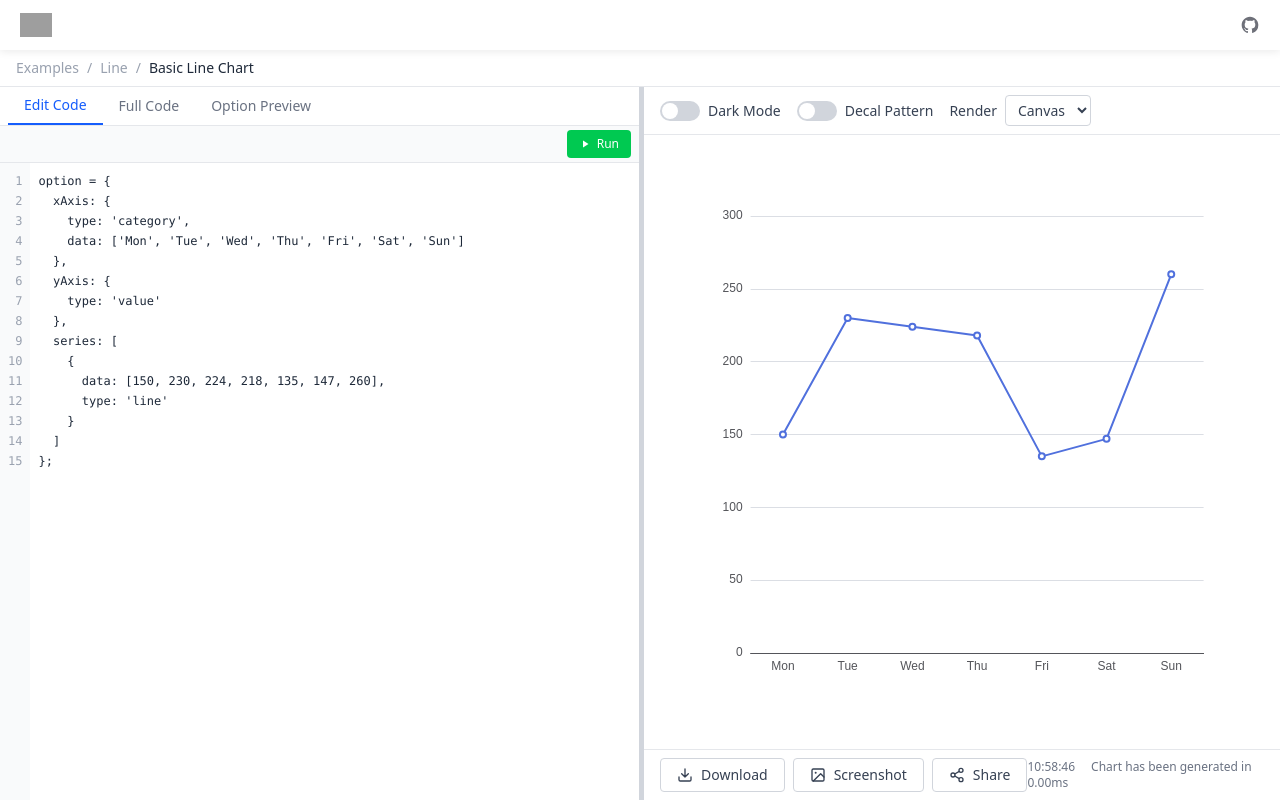
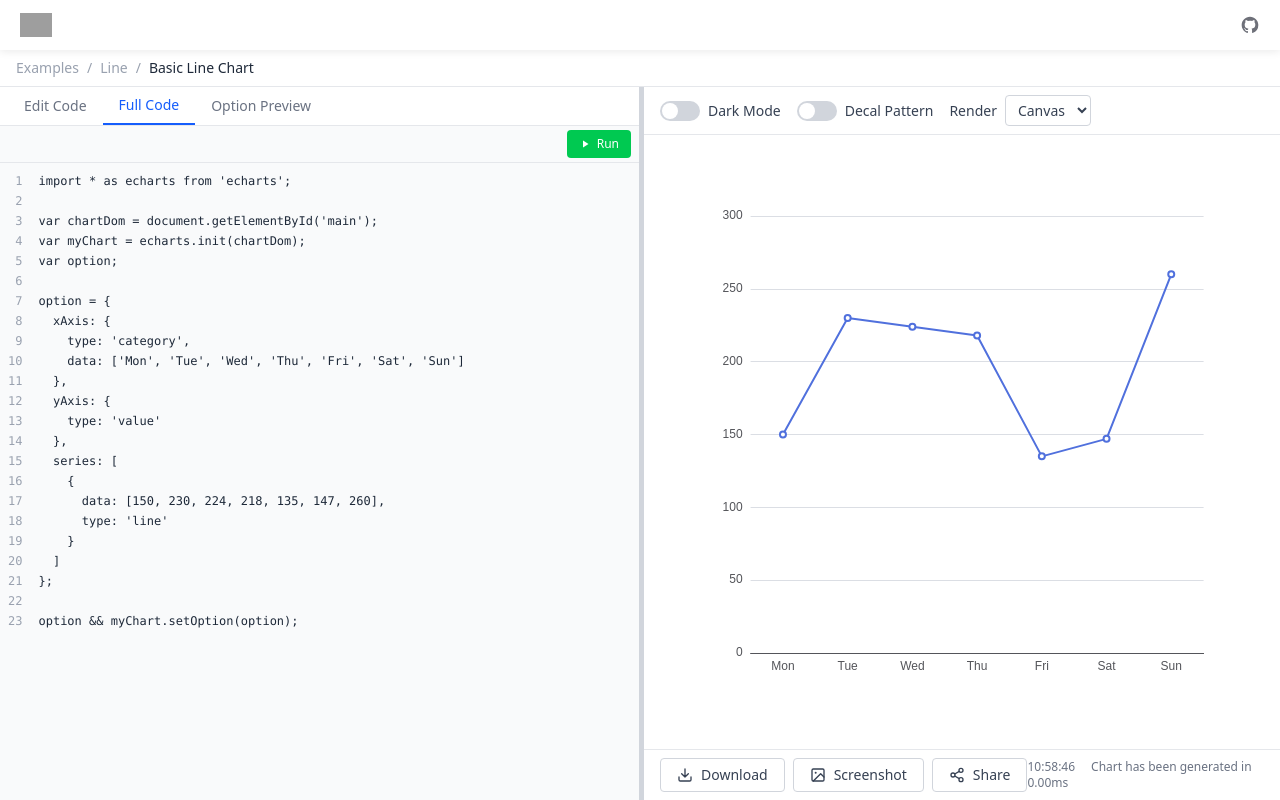
Before and after one commit to jlg-formation/echarts-realiste, a React (Vite) app: page /echarts-realiste/line/basic-line-chart in a window 1280 px wide. Both pictures are taken after a click on the button "Full Code". Built offline with nearby package versions, Linux system fonts and the light colour scheme; grey boxes are pictures that could not be loaded.

Commit message:
feat(CodePanel): implement view tabs for code editing, full code display, and option preview

```diff
--- a/src/components/chart-editor/ChartEditor.tsx
+++ b/src/components/chart-editor/ChartEditor.tsx
@@ -21,7 +21,7 @@ export function ChartEditor({ title, section, option }: ChartEditorProps) {
     return now.toLocaleTimeString("en-US", { hour12: false });
   });
   const [generationTime, setGenerationTime] = useState(0);
-  const chartInstanceRef = useRef<ECharts | null>(null);
+  const [chartInstance, setChartInstance] = useState<ECharts | null>(null);
 
   // Resizable panels state
   const containerRef = useRef<HTMLDivElement>(null);
@@ -89,7 +89,7 @@ export function ChartEditor({ title, section, option }: ChartEditorProps) {
   }, []);
 
   const handleChartReady = useCallback((chart: ECharts) => {
-    chartInstanceRef.current = chart;
+    setChartInstance(chart);
   }, []);
 
   const handleGenerationTime = useCallback((time: number) => {
@@ -109,9 +109,9 @@ export function ChartEditor({ title, section, option }: ChartEditorProps) {
   }, [currentOption, title]);
 
   const handleScreenshot = useCallback(() => {
-    if (!chartInstanceRef.current) return;
+    if (!chartInstance) return;
 
-    const dataUrl = chartInstanceRef.current.getDataURL({
+    const dataUrl = chartInstance.getDataURL({
       type: "png",
       pixelRatio: 2,
       backgroundColor: "#fff",
@@ -121,7 +121,7 @@ export function ChartEditor({ title, section, option }: ChartEditorProps) {
     link.href = dataUrl;
     link.download = `${title.toLowerCase().replace(/\s+/g, "-")}.png`;
     link.click();
-  }, [title]);
+  }, [chartInstance, title]);
 
   const handleShare = useCallback(() => {
     // Copy current URL to clipboard
@@ -157,7 +157,11 @@ export function ChartEditor({ title, section, option }: ChartEditorProps) {
           className="border-r border-gray-300 overflow-hidden"
           style={{ width: leftPanelWidth > 0 ? leftPanelWidth : "50%" }}
         >
-          <CodePanel option={currentOption} onRun={handleRun} />
+          <CodePanel
+            option={currentOption}
+            onRun={handleRun}
+            chartInstance={chartInstance}
+          />
         </div>
 
         {/* Resizable divider */}
--- a/src/components/chart-editor/CodePanel.tsx
+++ b/src/components/chart-editor/CodePanel.tsx
@@ -1,9 +1,12 @@
-import { useState, useCallback } from "react";
-import type { EChartsOption } from "echarts";
+import { useState, useCallback, useMemo } from "react";
+import type { EChartsOption, ECharts } from "echarts";
+
+type TabType = "edit" | "full" | "preview";
 
 interface CodePanelProps {
   option: EChartsOption;
   onRun: (newOption: EChartsOption) => void;
+  chartInstance: ECharts | null;
 }
 
 function formatOption(option: EChartsOption): string {
@@ -25,17 +28,17 @@ function formatOption(option: EChartsOption): string {
           (v) =>
             typeof v === "string" ||
             typeof v === "number" ||
-            typeof v === "boolean",
+            typeof v === "boolean"
         )
       ) {
         const items = value.map((v) =>
-          typeof v === "string" ? `'${v}'` : String(v),
+          typeof v === "string" ? `'${v}'` : String(v)
         );
         const singleLine = `[${items.join(", ")}]`;
         if (singleLine.length < 60) return singleLine;
       }
       const items = value.map(
-        (v) => `${nextSpaces}${formatValue(v, indent + 1)}`,
+        (v) => `${nextSpaces}${formatValue(v, indent + 1)}`
       );
       return `[\n${items.join(",\n")}\n${spaces}]`;
     }
@@ -44,7 +47,7 @@ function formatOption(option: EChartsOption): string {
       const entries = Object.entries(value as Record<string, unknown>);
       if (entries.length === 0) return "{}";
       const items = entries.map(
-        ([k, v]) => `${nextSpaces}${k}: ${formatValue(v, indent + 1)}`,
+        ([k, v]) => `${nextSpaces}${k}: ${formatValue(v, indent + 1)}`
       );
       return `{\n${items.join(",\n")}\n${spaces}}`;
     }
@@ -55,8 +58,41 @@ function formatOption(option: EChartsOption): string {
   return `option = ${formatValue(option)};`;
 }
 
-export default function CodePanel({ option, onRun }: CodePanelProps) {
+function generateFullCode(optionCode: string): string {
+  return `import * as echarts from 'echarts';
+
+var chartDom = document.getElementById('main');
+var myChart = echarts.init(chartDom);
+var option;
+
+${optionCode}
+
+option && myChart.setOption(option);`;
+}
+
+export default function CodePanel({
+  option,
+  onRun,
+  chartInstance,
+}: CodePanelProps) {
+  const [activeTab, setActiveTab] = useState<TabType>("edit");
   const [code, setCode] = useState(() => formatOption(option));
+
+  const fullCode = useMemo(() => generateFullCode(code), [code]);
+
+  // Option Preview: affiche l'option COMPLETE via chart.getOption()
+  // Cela inclut toutes les valeurs par défaut appliquées par ECharts
+  const optionPreview = useMemo(() => {
+    if (!chartInstance) {
+      return "// Chart not ready yet...";
+    }
+    try {
+      const resolvedOption = chartInstance.getOption();
+      return JSON.stringify(resolvedOption, null, 2);
+    } catch {
+      return "// Error getting option from chart";
+    }
+  }, [chartInstance]);
 
   const handleRun = useCallback(() => {
     try {
@@ -73,18 +109,52 @@ export default function CodePanel({ option, onRun }: CodePanelProps) {
     }
   }, [code, onRun]);
 
+  const displayCode = useMemo(() => {
+    switch (activeTab) {
+      case "edit":
+        return code;
+      case "full":
+        return fullCode;
+      case "preview":
+        return optionPreview;
+    }
+  }, [activeTab, code, fullCode, optionPreview]);
+
+  const isReadOnly = activeTab !== "edit";
+
   return (
     <div className="flex flex-col h-full bg-white">
       {/* Tabs header */}
       <div className="flex items-center justify-between px-2 border-b border-gray-200">
         <div className="flex items-center">
-          <button className="px-4 py-2 text-sm text-blue-600 border-b-2 border-blue-600">
+          <button
+            onClick={() => setActiveTab("edit")}
+            className={`px-4 py-2 text-sm transition-colors ${
+              activeTab === "edit"
+                ? "text-blue-600 border-b-2 border-blue-600"
+                : "text-gray-500 hover:text-gray-700"
+            }`}
+          >
             Edit Code
           </button>
-          <button className="px-4 py-2 text-sm text-gray-500 hover:text-gray-700">
+          <button
+            onClick={() => setActiveTab("full")}
+            className={`px-4 py-2 text-sm transition-colors ${
+              activeTab === "full"
+                ? "text-blue-600 border-b-2 border-blue-600"
+                : "text-gray-500 hover:text-gray-700"
+            }`}
+          >
             Full Code
           </button>
-          <button className="px-4 py-2 text-sm text-gray-500 hover:text-gray-700">
+          <button
+            onClick={() => setActiveTab("preview")}
+            className={`px-4 py-2 text-sm transition-colors ${
+              activeTab === "preview"
+                ? "text-blue-600 border-b-2 border-blue-600"
+                : "text-gray-500 hover:text-gray-700"
+            }`}
+          >
             Option Preview
           </button>
         </div>
@@ -108,7 +178,7 @@ export default function CodePanel({ option, onRun }: CodePanelProps) {
         <div className="flex h-full">
           {/* Line numbers */}
           <div className="shrink-0 py-2 px-2 text-right text-xs text-gray-400 bg-gray-50 select-none font-mono">
-            {code.split("\n").map((_, i) => (
+            {displayCode.split("\n").map((_, i) => (
               <div key={i} className="leading-5">
                 {i + 1}
               </div>
@@ -116,12 +186,18 @@ export default function CodePanel({ option, onRun }: CodePanelProps) {
           </div>
 
           {/* Code content */}
+          {isReadOnly ? (
+            <pre className="flex-1 p-2 font-mono text-xs leading-5 text-gray-800 bg-gray-50 overflow-auto">
+              {displayCode}
+            </pre>
+          ) : (
             <textarea
               value={code}
               onChange={(e) => setCode(e.target.value)}
               className="flex-1 p-2 font-mono text-xs leading-5 text-gray-800 resize-none outline-none bg-white"
               spellCheck={false}
             />
+          )}
         </div>
       </div>
     </div>
```
Lines whose indentation alone changed are shown as unchanged.
